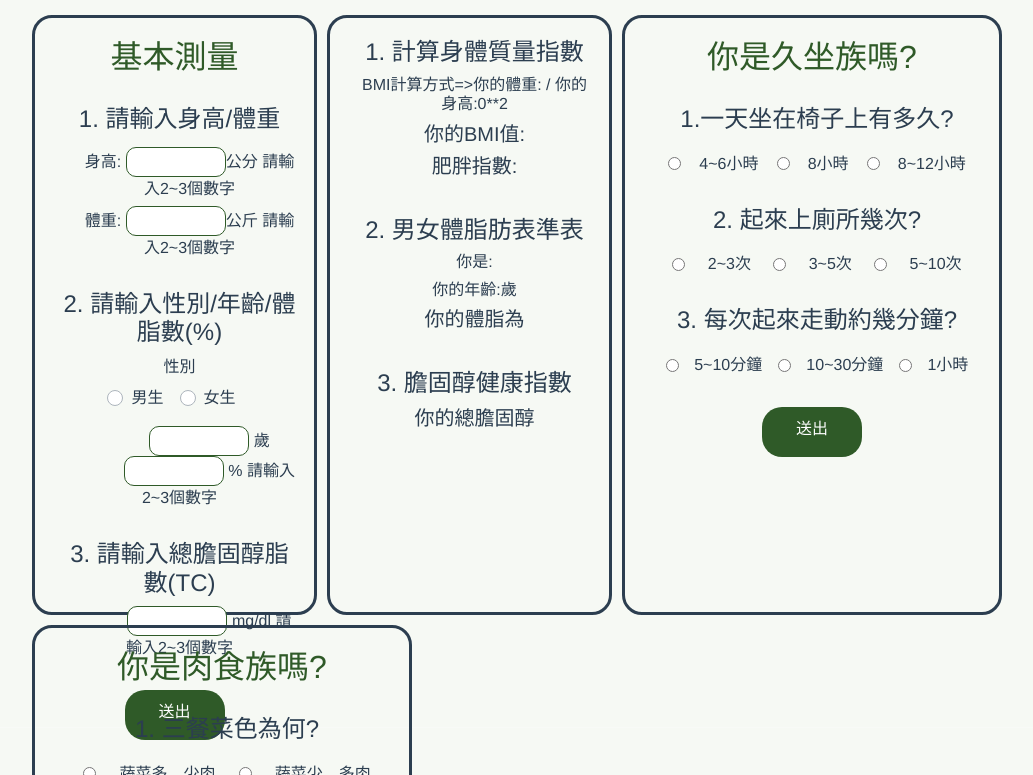
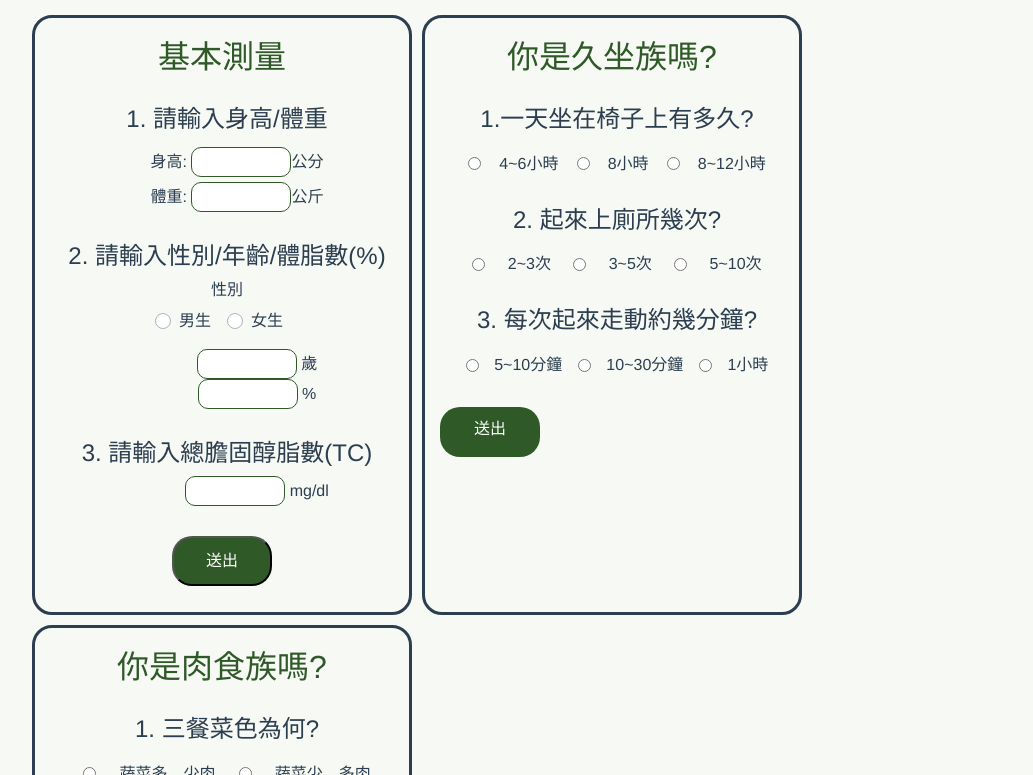
Before and after one commit to katelove/greenLatteVue, a Vue app: page / in a window 1280 px wide. Shown: the part 2005-2780 px from the top of the page, without its empty margins (43-1076 px from the left). Built offline with nearby package versions, Linux system fonts and the light colour scheme.

Commit message:
完成檢視健康回答動作，尚未完成1)欄位檢核 2) 回答時後往下拉

```diff
--- a/src/components/HealthTest.vue
+++ b/src/components/HealthTest.vue
@@ -1,7 +1,7 @@
 <template>
    <div class="container">
-          <!-- 檢視健康 -->
-          <div class="row">
+    <!-- 檢視健康 -->
+      <div class="row">
             <div class="col-sm-12 -col-md-12 col-lg-12">
               <div class="chk_Title">
                 <img src="../../public/images/company/leaf.png" />
@@ -20,18 +20,17 @@
           </div>
           <!-- 檢視健康 問題篇 -->
         <div class="row">
-          <div class="col-sm-12 col-md-12 col-lg-3 col-xl-3 chk_base front">
+          <div class="col-sm-12 col-md-12 col-lg-4 col-xl-4 chk_base">
+          <div class=" front">
             <h2>基本測量</h2>
-            <form class="inner">
+            <form class="base_test">
               <div class="base_one">
                   <h4>1. 請輸入身高/體重</h4>
                 <div class="heightW">
                   身高: <input type="text" name="heighV" id="heighV" required v-model.number="heighV"/>公分
-                  <span>請輸入2~3個數字</span>
                 </div>
                 <div class="weightW">
                   體重: <input type="text" name="weightV" id="weightV" required v-model.number="weightV"/>公斤
-                  <span>請輸入2~3個數字</span>
                 </div>
               </div>
               <div class="base_two">
@@ -46,23 +45,18 @@
                 </b-form-group>
                 <input type="text" name="ageFat" id="ageFat" v-model.number="ageFat" required> 歲
                 <input type="text" name="bodyFat" id="bodyFat" v-model.number="bodyFat" required> %
-                <span>請輸入2~3個數字</span>
-                <!-- <input type="radio" name="boy" id="boy" v-model="boy">男性
-                <input type="radio" name="girl" id="girl" v-model="girl">女性 -->
               </div>
               <div class="base_third">
                 <h4>3. 請輸入總膽固醇脂數(TC)</h4>
                 <input type="text" name="choleValue" id="choleValue" v-model.number="choleValue" required> mg/dl
-                <span>請輸入2~3個數字</span>
               </div>
-              <div class="baseBtn">
+              <button class="baseBtn" value="送出" @click="answerBlock()">
                 <a href="#baseAnswer">送出</a>
-              </div>
+              </button>
             </form>
           </div>
           <!-- 基本測量回答 -->
-          <div id="baseAnswer" class="col-sm-12 col-md-12 col-lg-3 col-xl-3 chk_base back">
-            <div class="inner">
+          <div v-show="display=='block'?true:false" class="back">
             <div class="base_one">
               <h4>1. 計算身體質量指數 </h4>
               <h6>BMI計算方式=>你的體重:{{weightV}} / 你的身高:{{heighV/100}}**2</h6>
@@ -79,7 +73,7 @@
               <h4>3. 膽固醇健康指數</h4>
               <h5>你的總膽固醇 <b>{{choleNum()}}</b></h5>
             </div>
-            </div>
+          </div>
           </div>
             <div class="col-sm-12 col-md-12 col-lg-4 col-xl-4 chk_base">
               <h2>你是久坐族嗎?</h2>
@@ -97,7 +91,6 @@
                   <input type="radio" />5~10次
                 </div>
               </div>
-
               <div class="choice_block">
                 <h4>3. 每次起來走動約幾分鐘?</h4>
                 <div class="choice_detail">
@@ -154,7 +147,8 @@ export default {
       ],
       ageFat: '',
       bodyFat: '',
-      choleValue: ''
+      choleValue: '',
+      display: 'none'
     }
   },
   methods: {
@@ -234,6 +228,9 @@ export default {
       } else {
         return '危險值'
       }
+    },
+    answerBlock: function () {
+      this.display = 'block'
     }
   }
 }
@@ -335,11 +332,6 @@ img {
 /* 檢視健康-送出按鈕 */
 
 .baseBtn {
-  display: flex;
-  justify-content: center;
-  align-items: flex-end;
-}
-.baseBtn a {
   background-color: #2f5a28;
   text-align: center;
   border-radius: 20px;
@@ -349,6 +341,27 @@ img {
   padding: 10px 20px;
   height: 50px;
   font-size: 1em;
+  a{
+    color: white;
+  }
+}
+
+// 翻轉方式
+.front{
+  position: relative;
+}
+
+.back{
+  background: #2f5a28;
+  color: white;
+  position: absolute;
+  width: 100%;
+  height: 100%;
+  z-index: 999;
+  bottom: 0;
+  left: 0;
+border-radius: 15px;
+
 }
 
 </style>
```
